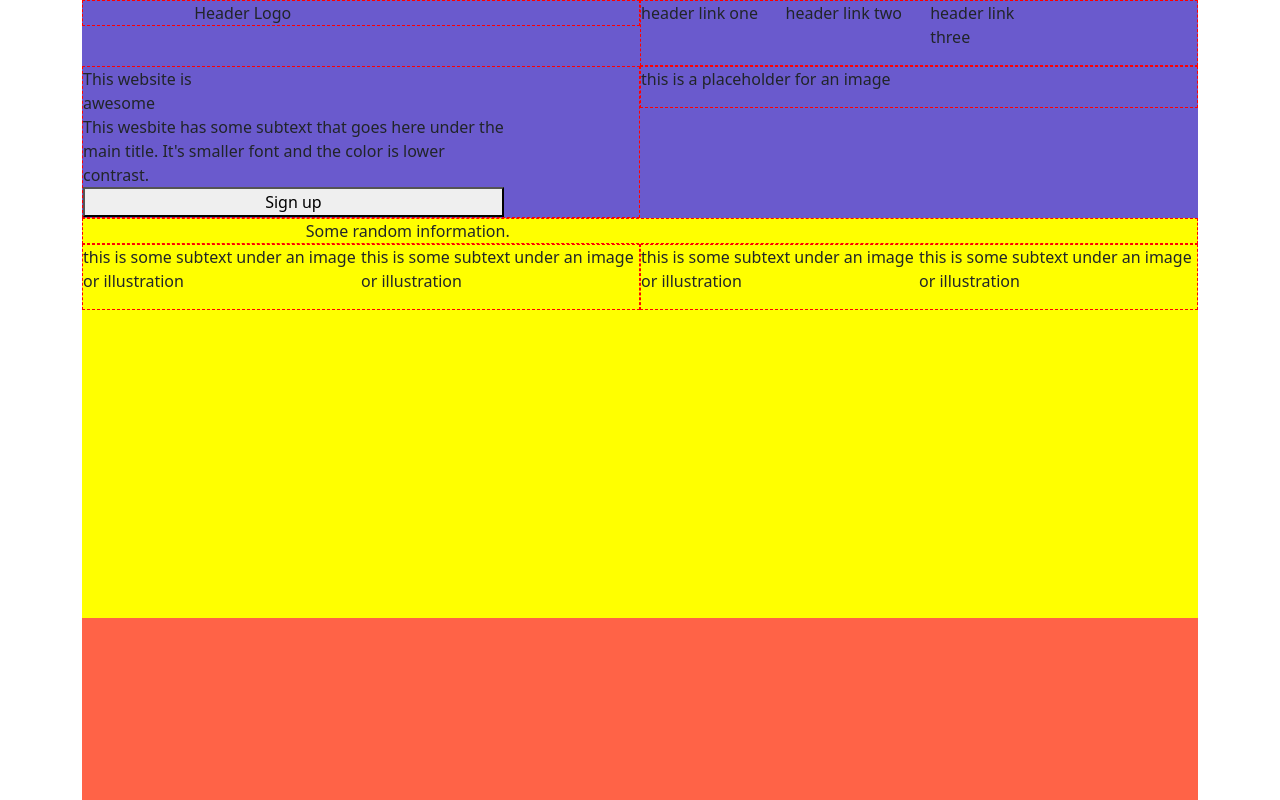
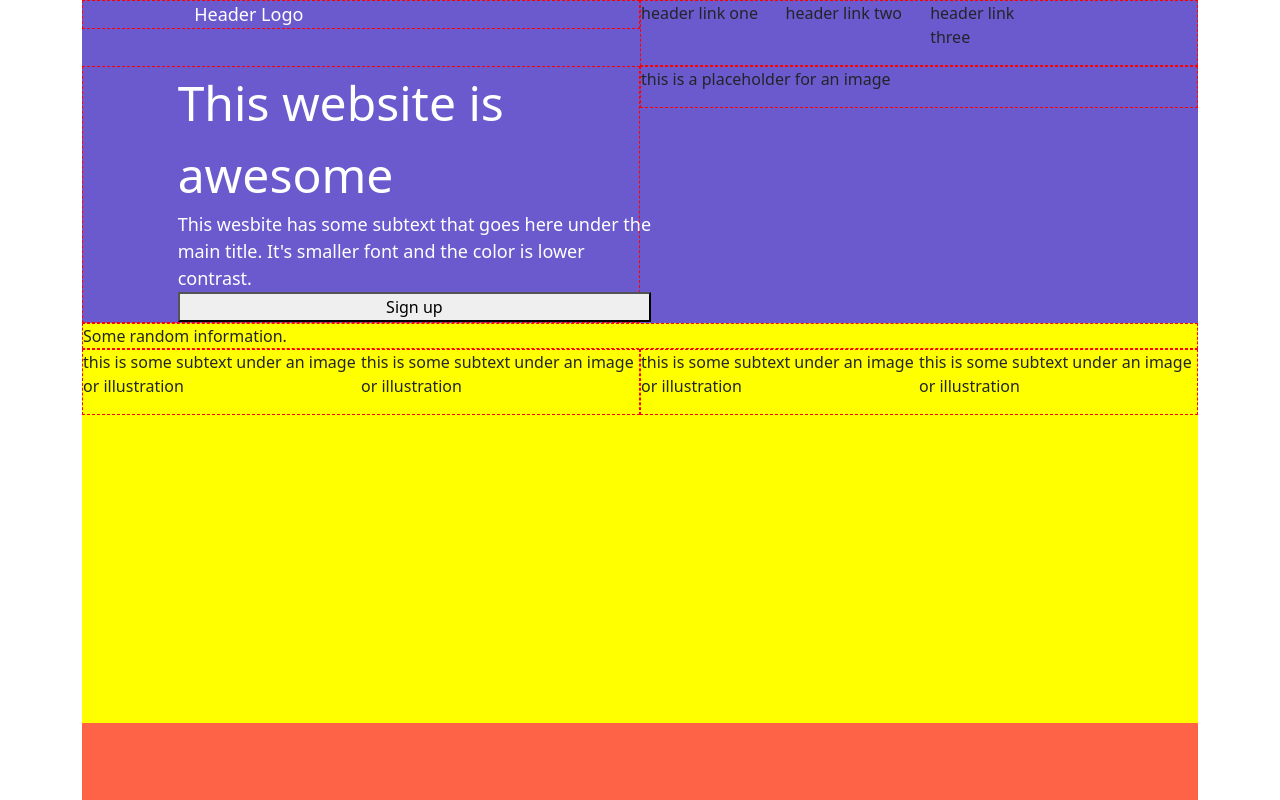
Before and after one commit to Izik-Martinez/landing-page-remake, a plain HTML site: page index.html in a window 1280 px wide. Shown: the top 800 px of the page. Drawn offline with nearby package versions, Linux system fonts and the light colour scheme.

Commit message:
Styled half of section 1 using reusable classes

```diff
--- a/app.css
+++ b/app.css
@@ -16,13 +16,24 @@ border: 1px dashed red;
 display: flex;
 }
 
-div.flex>header{
+.marginLeft20 {
 
-margin-left: 20%;
+    margin-left: 20%;
 
 }
 
+.fontSize18 {
 
+font-size: 18px;
+color: white;
+}
+
+.fontSize48{
+
+font-size: 48px;
+color: white;
+
+}
 
 
 
--- a/index.html
+++ b/index.html
@@ -21,7 +21,7 @@
         <div class="col-sm">
              <div class="flex">
 
-                <header>
+                <header class = "marginLeft20 fontSize18">
 
                     Header Logo
 
@@ -57,19 +57,20 @@
             <div class="flex">
                 <div>
                    <div class="row g-0">
-                       This website is
+
+                        <span class="marginLeft20 fontSize48">This website is</span>
 
                    </div>
                    <div class="row g-0">
-                        awesome
+                          <span class="marginLeft20 fontSize48">awesome</span>
 
                    </div>
                    <div class="row g-0">
-                        This wesbite has some subtext that goes here under the <br> main title. It's smaller font and the color is lower <br> contrast.
+                        <span class="marginLeft20 fontSize18"> This wesbite has some subtext that goes here under the <br> main title. It's smaller font and the color is lower <br> contrast.</span>
 
                    </div>
                    <div class="row g-0">
-                        <button>
+                        <button class="marginLeft20">
 
                            Sign up
 
```
